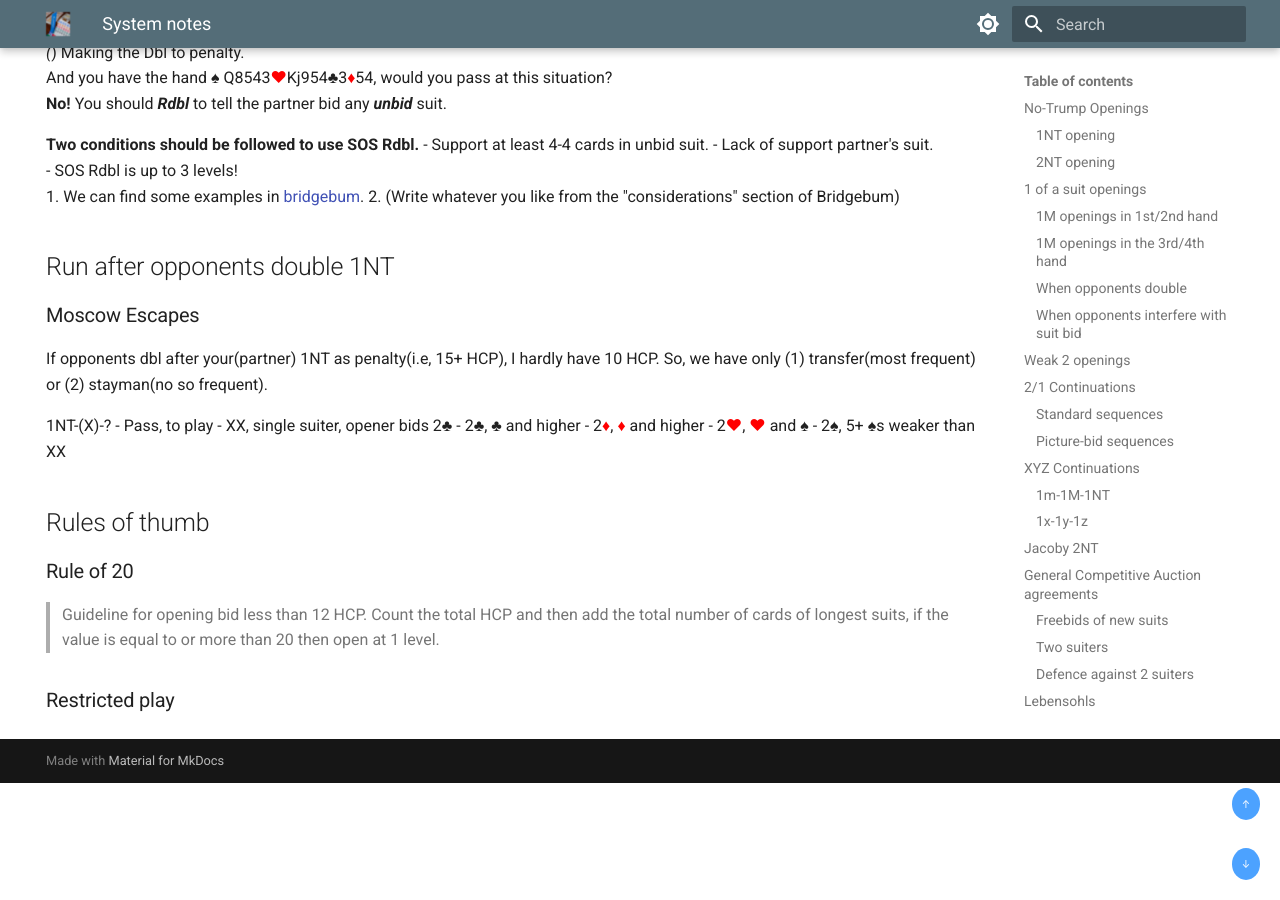
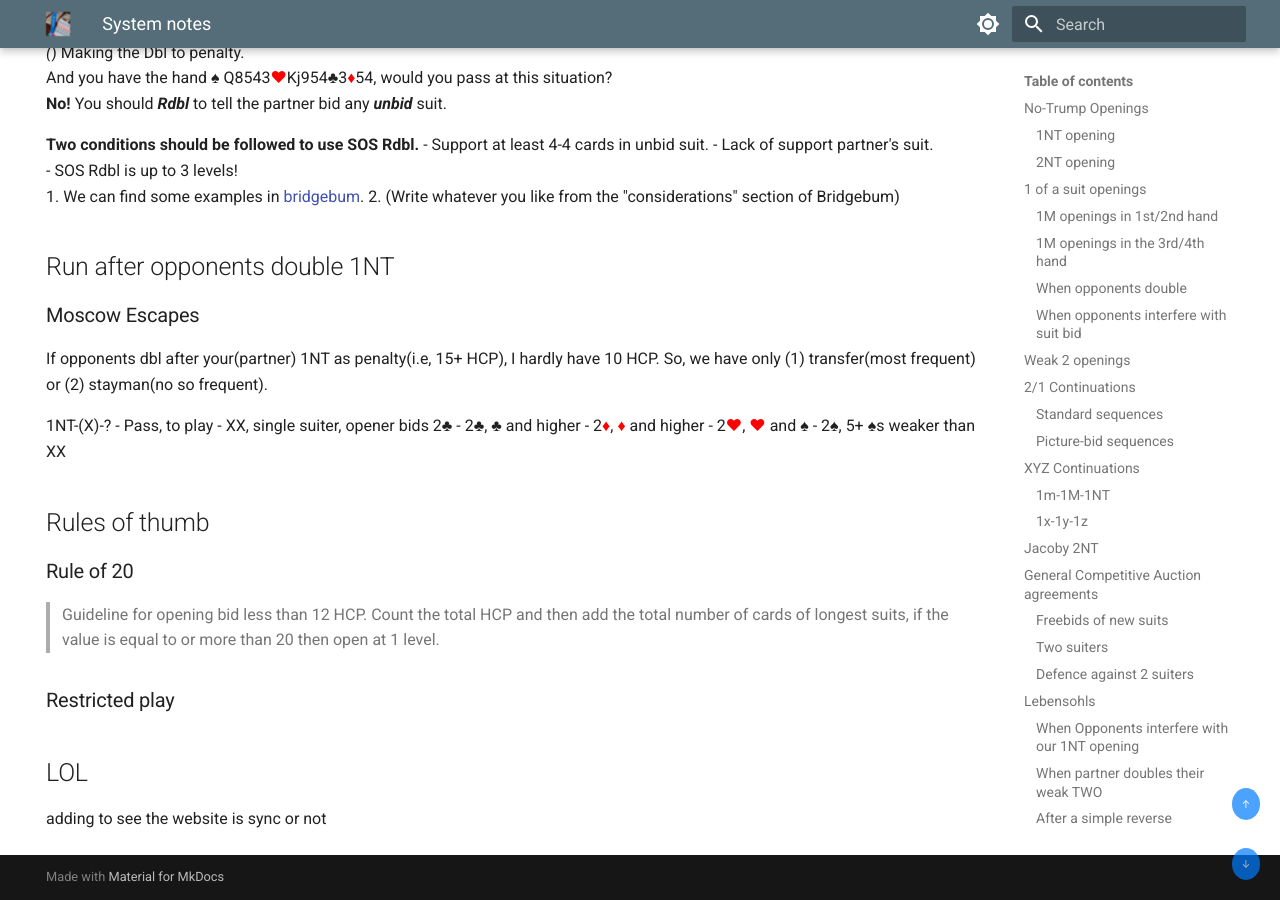
Before and after one commit to Souvik-0612/Bridge, an MkDocs documentation site: the page built from docs/index.md, in a window 1280 px wide and 900 px high, scrolled down 11916 px. Built offline with MkDocs 1.6.1 and Material for MkDocs 9.7.7, drawn with Linux system fonts in a browser that asks for light colours.

```diff
--- a/docs/index.md
+++ b/docs/index.md
@@ -458,3 +458,5 @@ If opponents dbl after your(partner) 1NT as penalty(i.e, 15+ HCP), I hardly have
 Count the total HCP and then add the total number of cards of longest suits, if the value is equal to or more than 20 then open at 1 level.
 
 ### Restricted play
+## LOL
+adding to see the website is sync or not
```
Also changed, not shown: README.md (+2 -0 lines).
